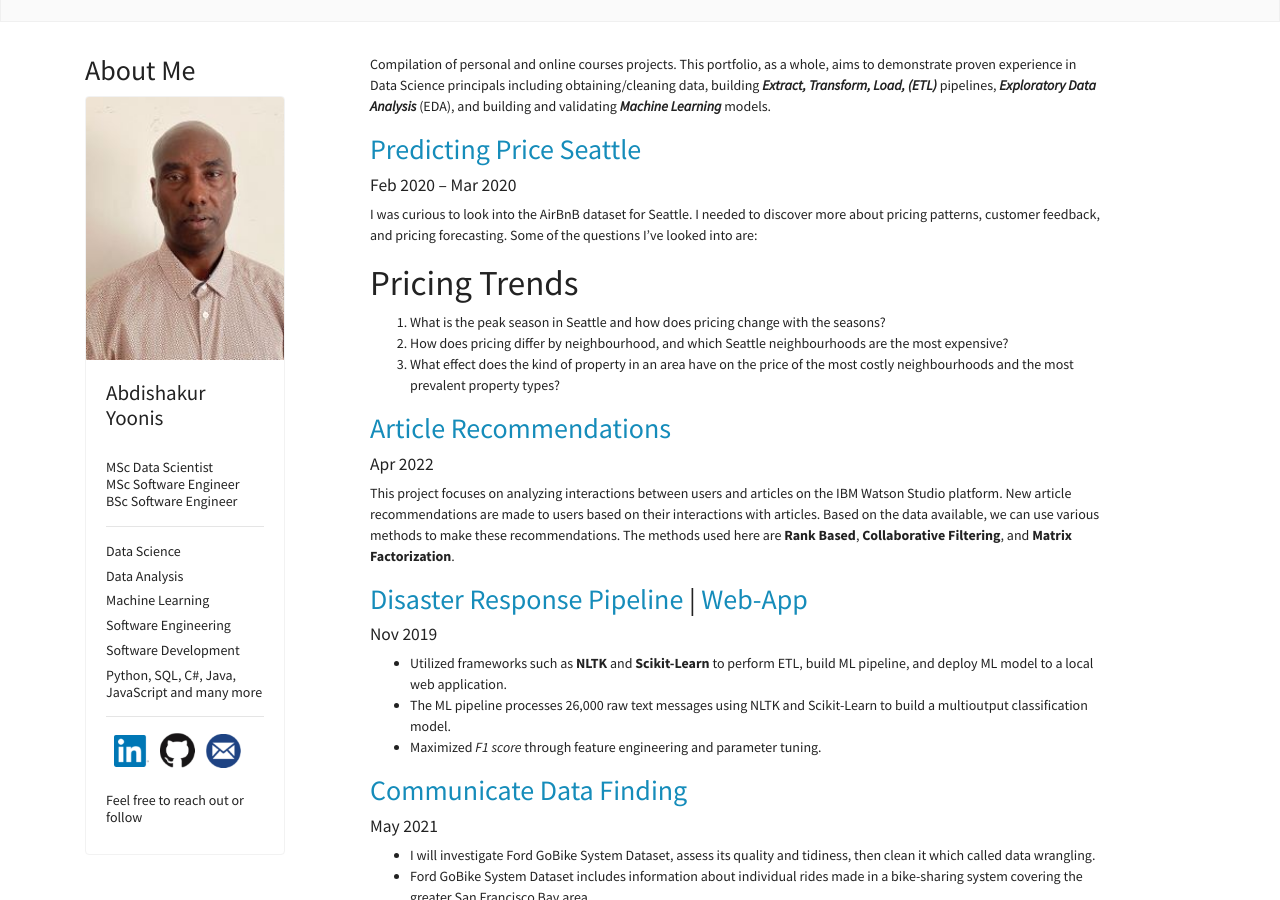
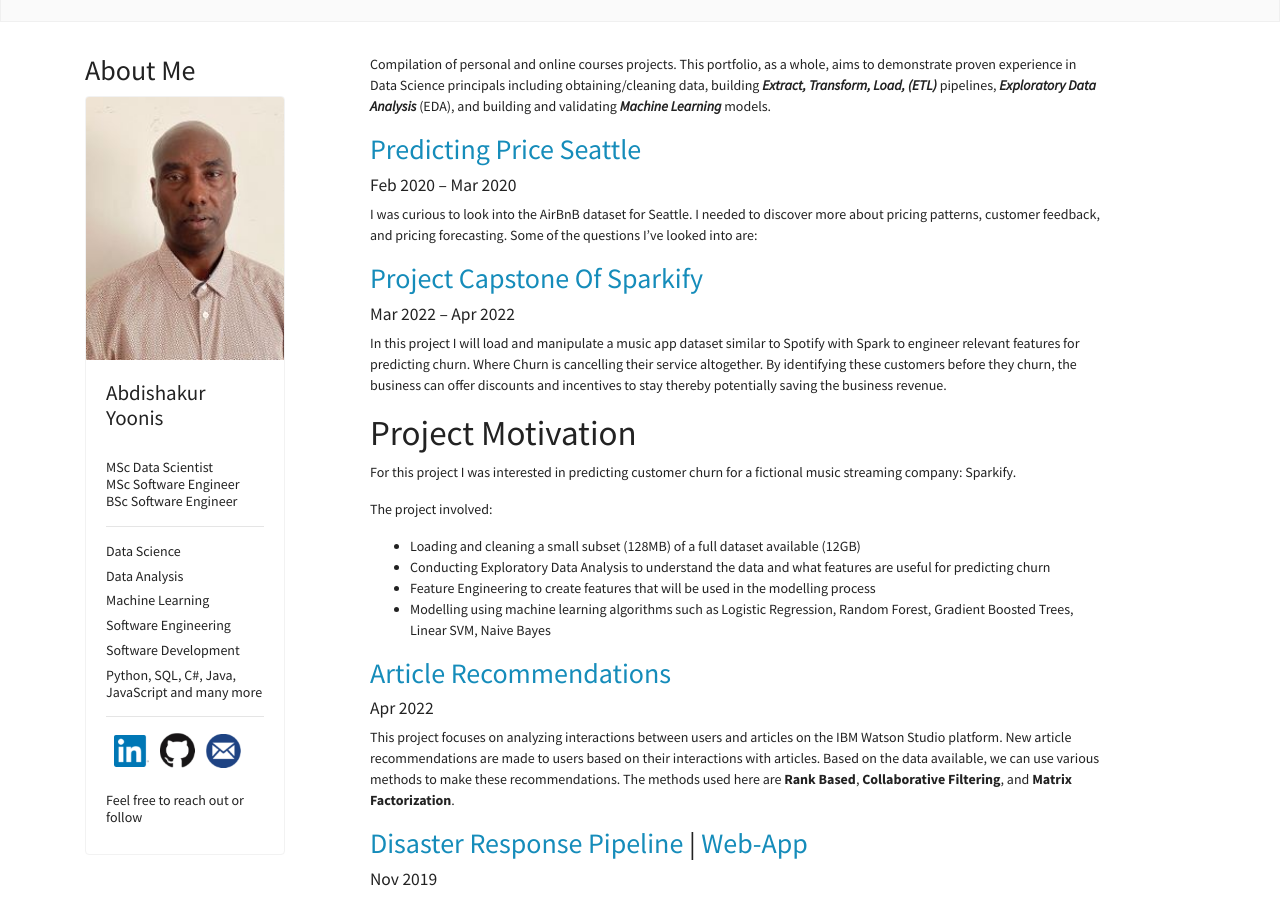
Before and after one commit to Abdishakury/abdishakury.github.io, a Jekyll site: the page built from Projects.md, in a window 1280 px wide and 900 px high, scrolled down 229 px. Built offline with Jekyll 4.4.1, drawn with Linux system fonts in a browser that asks for light colours; nearby versions of some CDN libraries.

Commit message:
Update Projects.md

```diff
--- a/Projects.md
+++ b/Projects.md
@@ -5,17 +5,25 @@ title: All Projects
 
 Compilation of personal and online courses projects. This portfolio, as a whole, aims to demonstrate proven experience in Data Science principals including obtaining/cleaning data, building ***Extract, Transform, Load, (ETL)*** pipelines, ***Exploratory Data Analysis*** (EDA), and building and validating ***Machine Learning*** models.
 
-
 ## [Predicting Price Seattle](https://abdishakury.github.io/Predicting-Price-Seattle)
 ##### Feb 2020 – Mar 2020
 I was curious to look into the AirBnB dataset for Seattle. I needed to discover more about pricing patterns, customer feedback, and pricing forecasting. Some of the questions I've looked into are:
 
-# Pricing Trends
 
-1. What is the peak season in Seattle and how does pricing change with the seasons?
-2. How does pricing differ by neighbourhood, and which Seattle neighbourhoods are the most expensive?
-3. What effect does the kind of property in an area have on the price of the most costly neighbourhoods and the most prevalent property types?
+## [Project Capstone Of Sparkify](https://abdishakury.github.io/Project_Capstone_Of_Sparkify)
+##### Mar 2022 – Apr 2022
+In this project I will load and manipulate a music app dataset similar to Spotify with Spark to engineer relevant features for predicting churn. Where Churn is cancelling their service altogether. By identifying these customers before they churn, the business can offer discounts and incentives to stay thereby potentially saving the business revenue.
 
+# Project Motivation
+
+For this project I was interested in predicting customer churn for a fictional music streaming company: Sparkify.
+
+The project involved:
+
+- Loading and cleaning a small subset (128MB) of a full dataset available (12GB)
+- Conducting Exploratory Data Analysis to understand the data and what features are useful for predicting churn
+- Feature Engineering to create features that will be used in the modelling process
+- Modelling using machine learning algorithms such as Logistic Regression, Random Forest, Gradient Boosted Trees, Linear SVM, Naive Bayes
 
 ## [Article Recommendations](https://abdishakury.github.io/Recommendations-IBM)
 ##### Apr 2022
```
